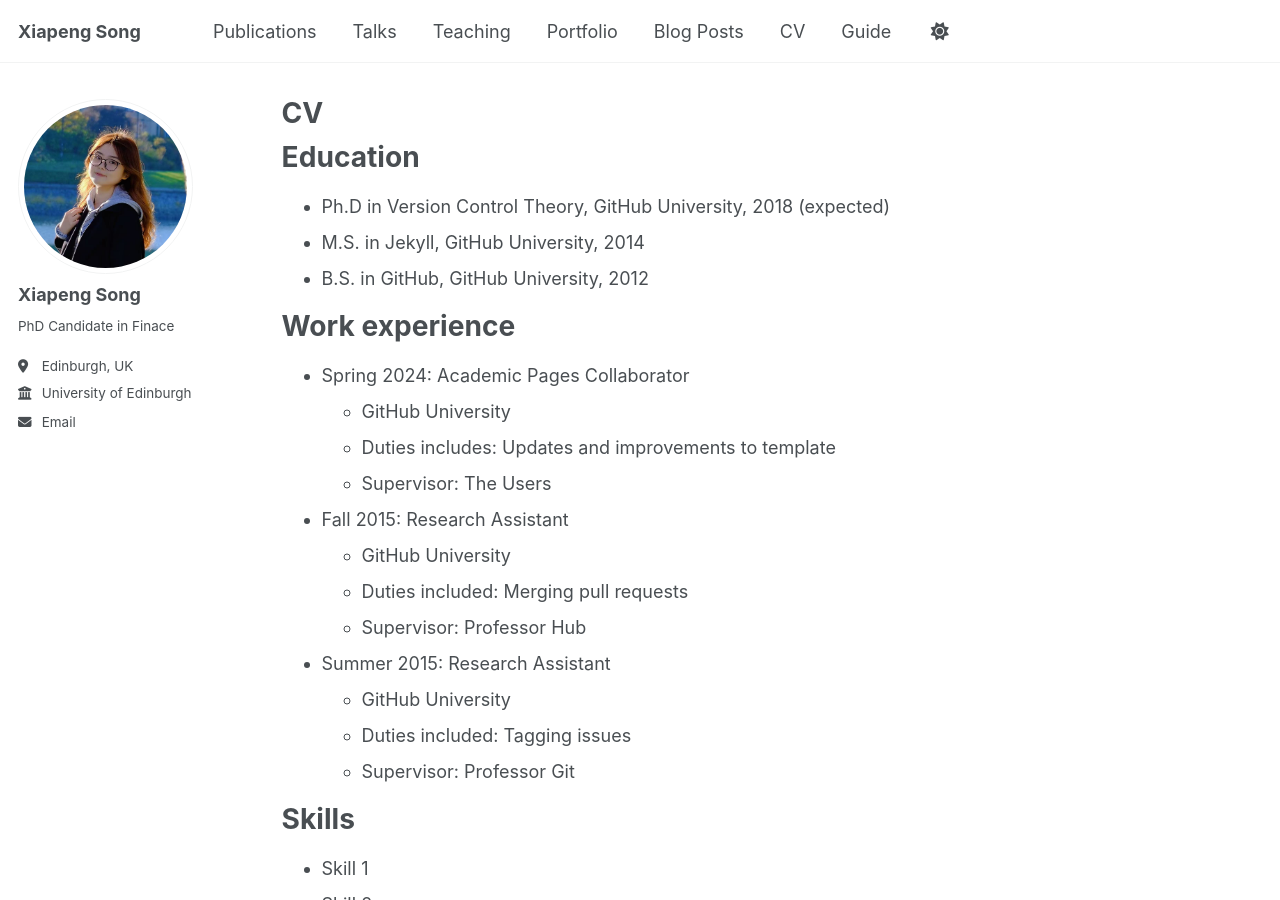
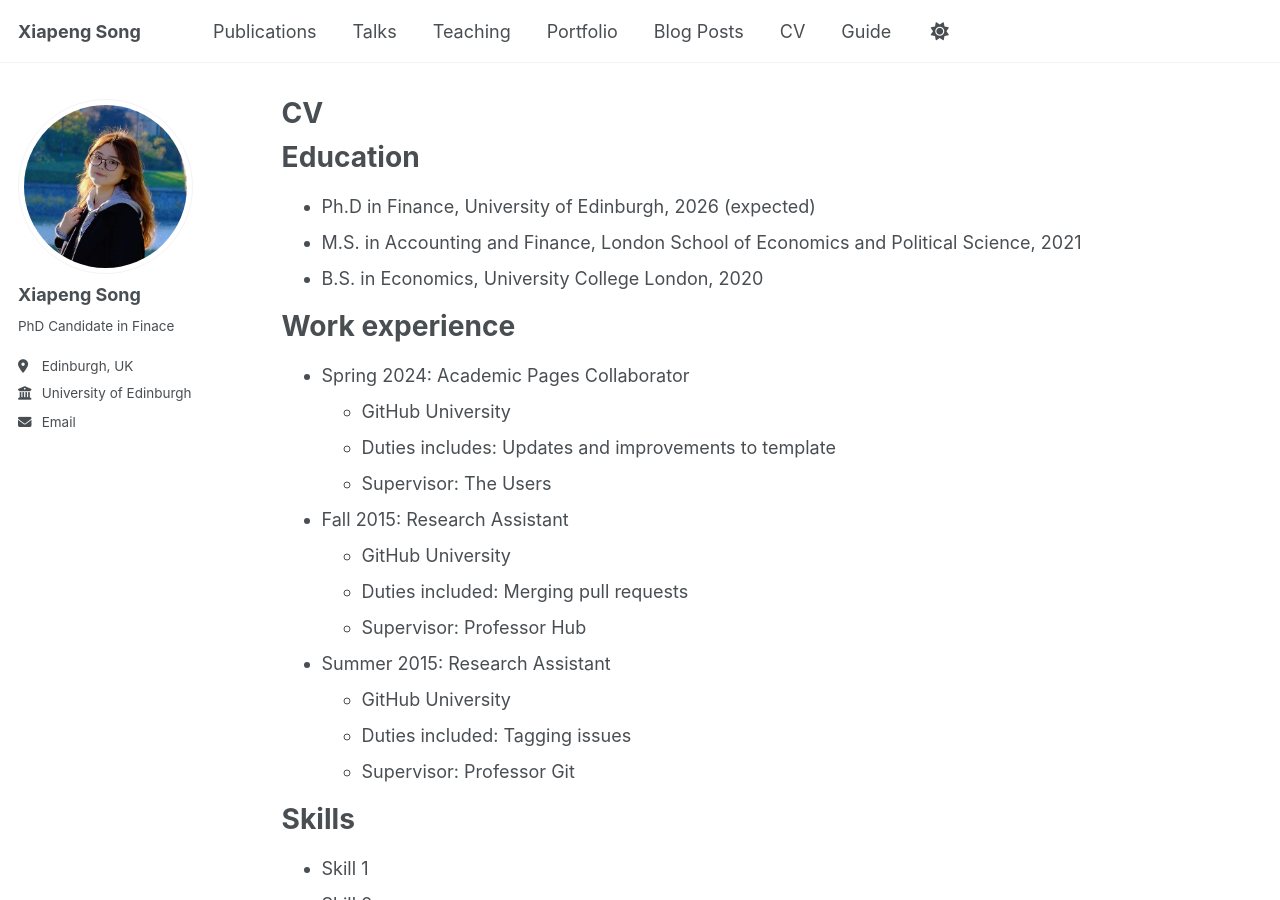
Before and after one commit to xiapengsong/xiapengsong.github.io, a Jekyll site: the page built from _pages/cv.md, in a window 1280 px wide and 900 px high. Built offline with Jekyll 4.4.1, drawn with Linux system fonts in a browser that asks for light colours; a script bundle is joined from its source files by our own code; library files that are not in the unit come from our copies.

Commit message:
Update cv.md

```diff
--- a/_pages/cv.md
+++ b/_pages/cv.md
@@ -11,9 +11,9 @@ redirect_from:
 
 Education
 ======
-* Ph.D in Version Control Theory, GitHub University, 2018 (expected)
-* M.S. in Jekyll, GitHub University, 2014
-* B.S. in GitHub, GitHub University, 2012
+* Ph.D in Finance, University of Edinburgh, 2026 (expected)
+* M.S. in Accounting and Finance, London School of Economics and Political Science, 2021
+* B.S. in Economics, University College London, 2020
 
 Work experience
 ======
```
